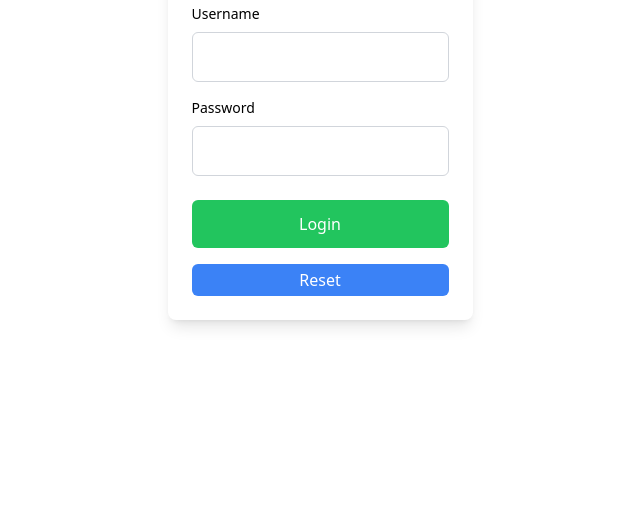
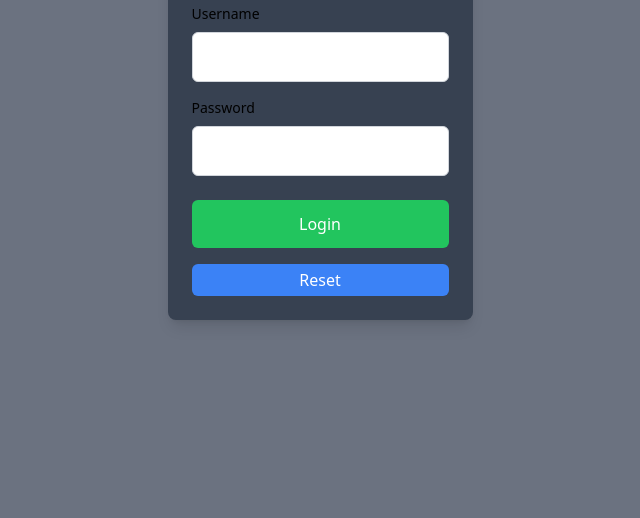
Before and after one commit to shachar700/TouRingo, a website with bundled scripts: page src/login/login.html in a window 1280 px wide. Shown: the part 282-800 px from the top of the page, without its empty margins (320-960 px from the left). Built offline with nearby package versions, Linux system fonts and the light colour scheme.

Commit message:
changed the login bg color

```diff
--- a/src/login/login.html
+++ b/src/login/login.html
@@ -8,12 +8,12 @@
     <link rel="stylesheet" href="../output.css">
     <script type="module" src="./login.js"></script>
 </head>
-<body class="bg-light_BgColor dark:bg-dark_BgColor h-screen">
+<body class="bg-gray-500 h-screen">
     <!-- <button onclick="changeToDarkMode(this)">
         Dark Mode
     </button> -->
     <div class="flex justify-center items-center h-full">
-        <div class="bg-dark_BgColor dark:bg-light_BgColor text-white p-6 rounded-lg shadow-lg">
+        <div class="bg-gray-700 dark:bg-light_BgColor text-white p-6 rounded-lg shadow-lg">
         <h2 class="text-green-600 text-4xl font-bold text-center mb-6">
             Login Page
         </h2>
```
Also changed, not shown: src/headers/headers.html (+1 -1 lines).
